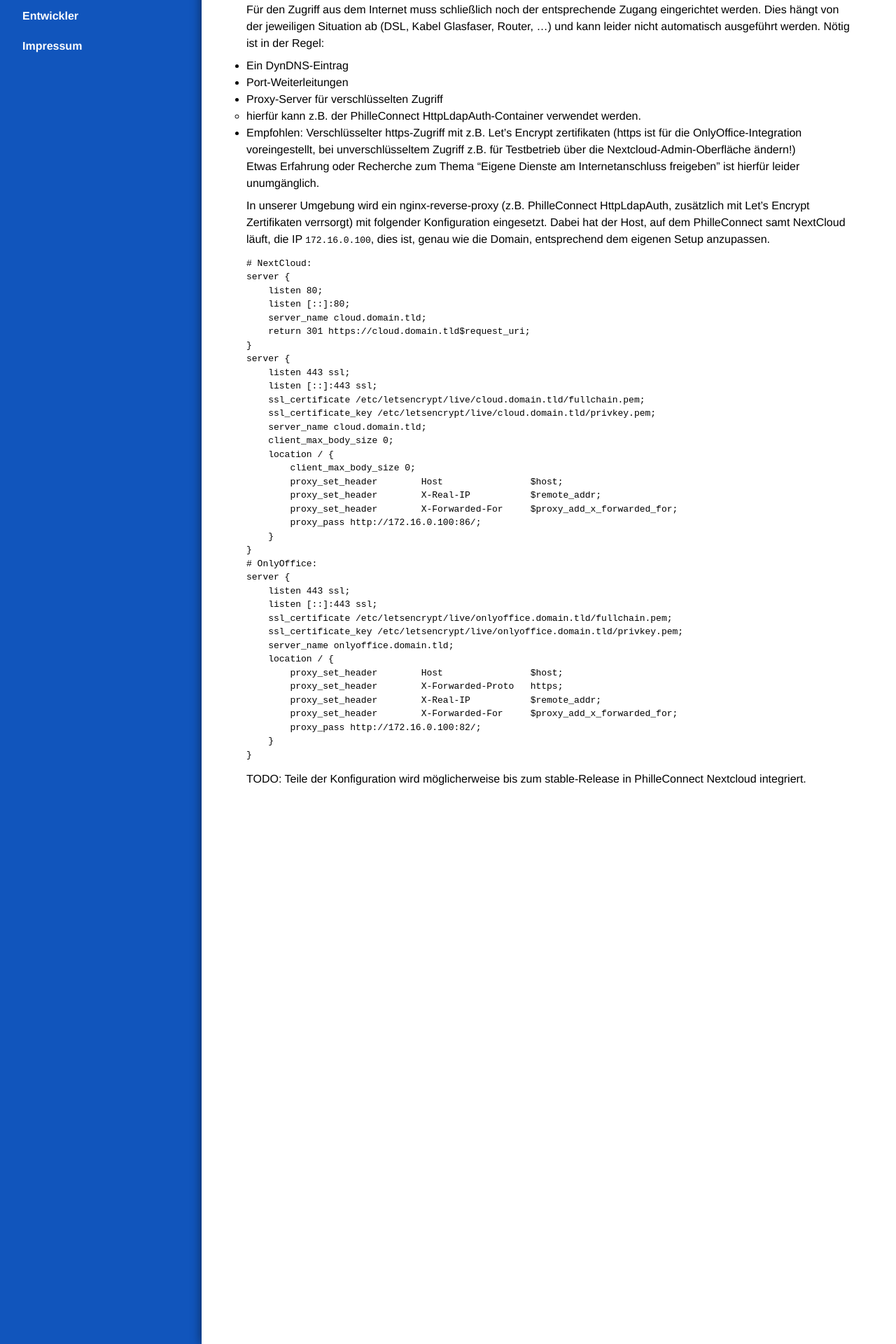
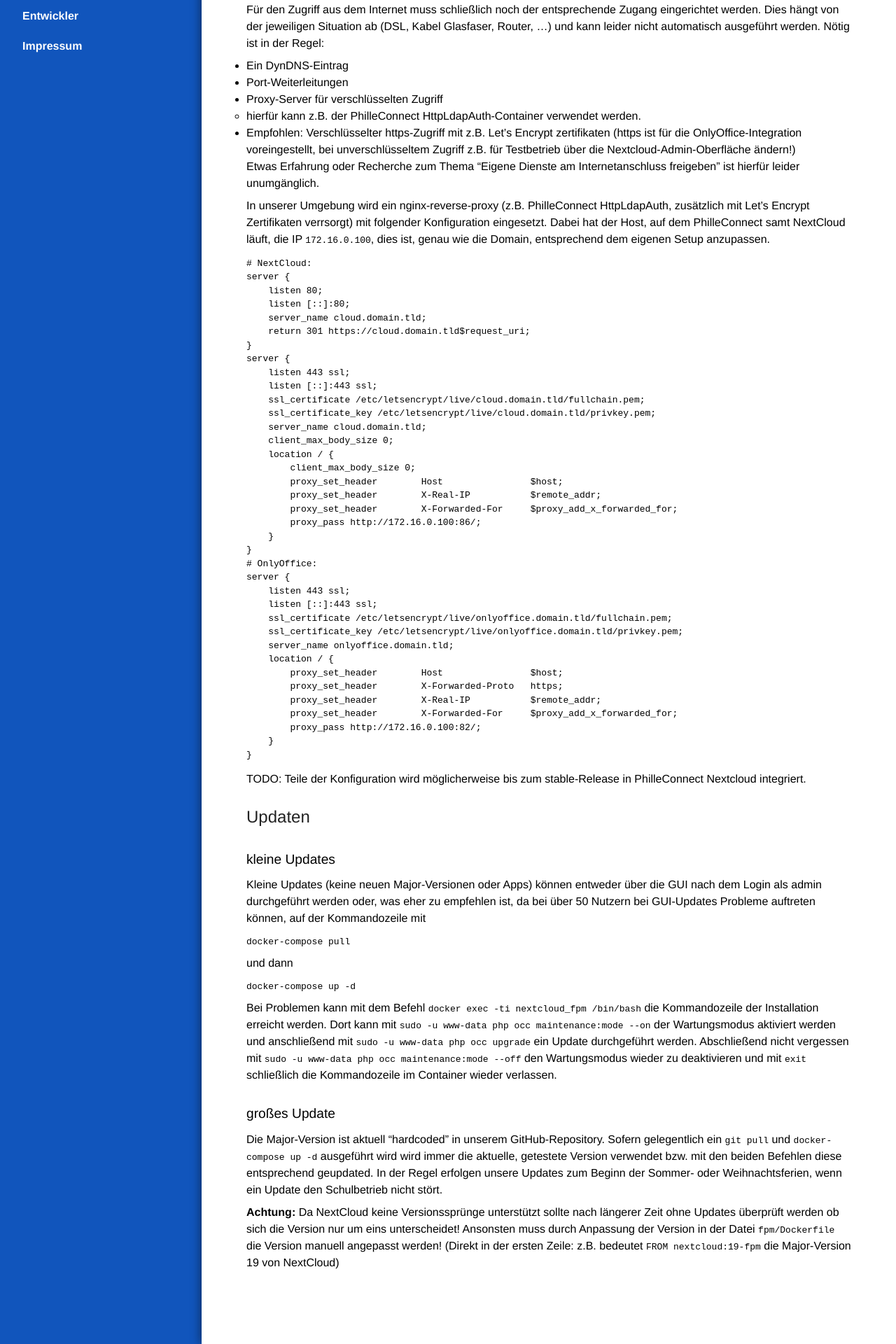
Before and after one commit to philleconnect/philleconnect.github.io, a Jekyll site: the page built from _pages/admins/05_nextcloud.md, in a window 1280 px wide. Shown: the part 827-2747 px from the top of the page at 70% size. Built offline with Jekyll 4.4.1, drawn with Linux system fonts in a browser that asks for light colours.

Commit message:
Added update-info for NextCloud

````diff
--- a/_pages/admins/05_nextcloud.md
+++ b/_pages/admins/05_nextcloud.md
@@ -83,3 +83,23 @@
 ```
 
 TODO: Teile der Konfiguration wird möglicherweise bis zum stable-Release in PhilleConnect Nextcloud integriert.
+
+## Updaten
+
+### kleine Updates
+
+Kleine Updates (keine neuen Major-Versionen oder Apps) können entweder über die GUI nach dem Login als admin durchgeführt werden oder, was eher zu empfehlen ist, da bei über 50 Nutzern bei GUI-Updates Probleme auftreten können, auf der Kommandozeile mit
+
+`docker-compose pull`
+
+und dann
+
+`docker-compose up -d`
+
+Bei Problemen kann mit dem Befehl `docker exec -ti nextcloud_fpm /bin/bash` die Kommandozeile der Installation erreicht werden. Dort kann mit `sudo -u www-data php occ maintenance:mode --on` der Wartungsmodus aktiviert werden und anschließend mit `sudo -u www-data php occ upgrade` ein Update durchgeführt werden. Abschließend nicht vergessen mit `sudo -u www-data php occ maintenance:mode --off` den Wartungsmodus wieder zu deaktivieren und mit `exit` schließlich die Kommandozeile im Container wieder verlassen.
+
+### großes Update
+
+Die Major-Version ist aktuell "hardcoded" in unserem GitHub-Repository. Sofern gelegentlich ein `git pull` und `docker-compose up -d` ausgeführt wird wird immer die aktuelle, getestete Version verwendet bzw. mit den beiden Befehlen diese entsprechend geupdated. In der Regel erfolgen unsere Updates zum Beginn der Sommer- oder Weihnachtsferien, wenn ein Update den Schulbetrieb nicht stört.
+
+__Achtung:__ Da NextCloud keine Versionssprünge unterstützt sollte nach längerer Zeit ohne Updates überprüft werden ob sich die Version nur um eins unterscheidet! Ansonsten muss durch Anpassung der Version in der Datei `fpm/Dockerfile` die Version manuell angepasst werden! (Direkt in der ersten Zeile: z.B. bedeutet `FROM nextcloud:19-fpm` die Major-Version 19 von NextCloud)
````
